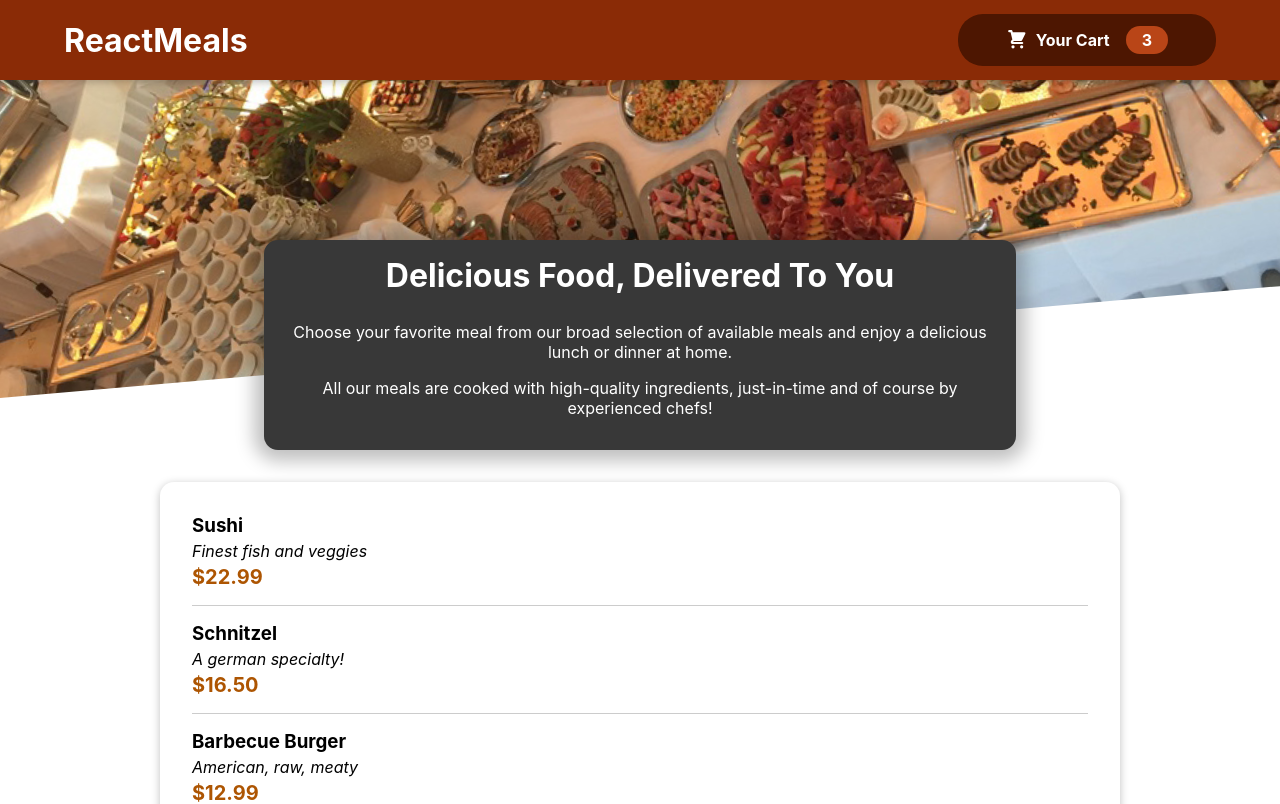
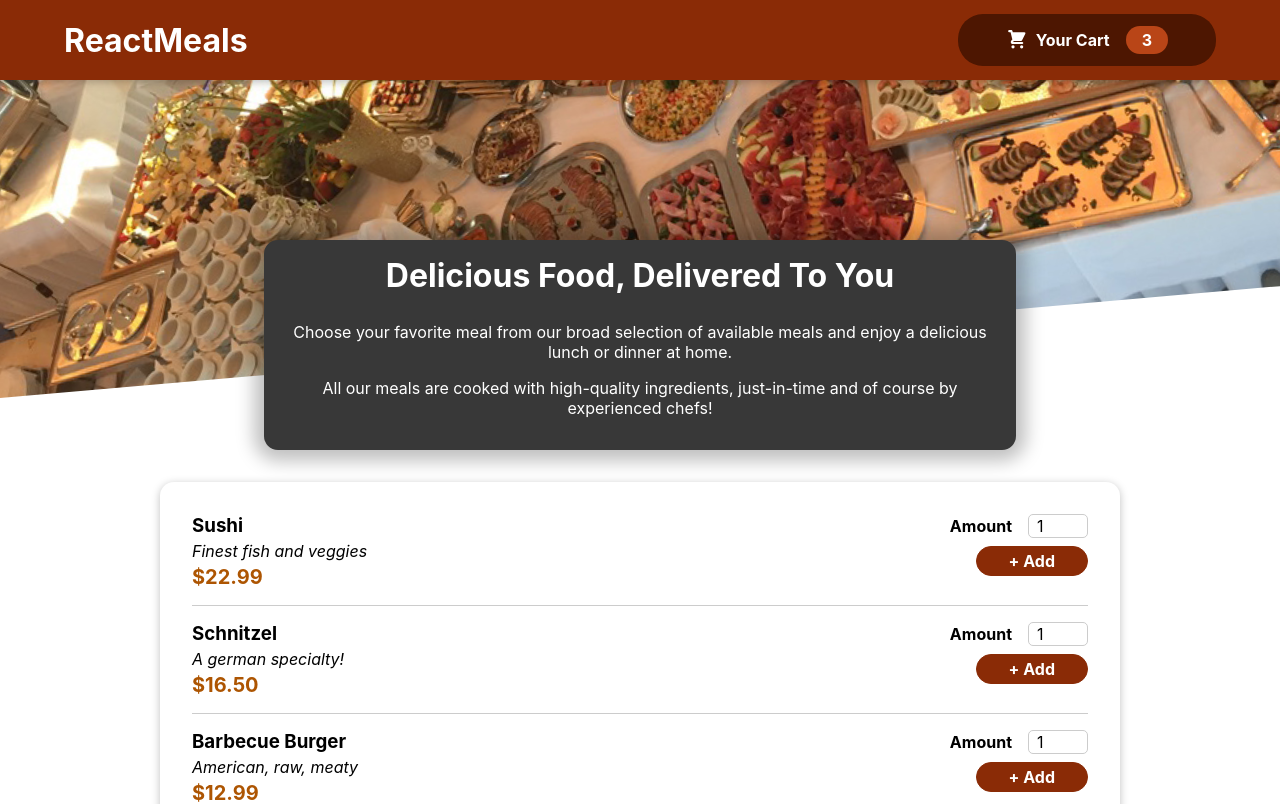
Before and after one commit to masoudChakeri/learning-react-2, a React (Create React App) app: page / in a window 1280 px wide. Shown: the top 804 px of the page. Built offline with nearby package versions, Linux system fonts and the light colour scheme.

Commit message:
add meal item form

```diff
--- a/src/Meals/MealItem/MealItem.js
+++ b/src/Meals/MealItem/MealItem.js
@@ -1,4 +1,5 @@
 import classes from "./MealItem.module.css";
+import MealItemForm from "./MealItemForm";
 
 const MealItem = (props) => {
     const price = `$${props.meal.price.toFixed(2)}`
@@ -11,7 +12,9 @@
                 <div className={classes.price}>{price}</div>
             </div>
 
-            <div></div>
+            <div>
+                <MealItemForm/>
+            </div>
         </li>
     )
 }
--- /dev/null
+++ b/src/Meals/MealItem/MealItemForm.js
@@ -0,0 +1,20 @@
+import classes from "./MealItemForm.module.css";
+import Input from "../../UI/Input";
+
+const MealItemForm = (props) => {
+    return (
+        <form className={classes.form}>
+            <Input label="Amount" input={{
+                id: "amount",
+                type: "number",
+                min: 1,
+                max: 5,
+                step: 1,
+                defaultValue: 1
+            }}/>
+            <button>+ Add</button>
+        </form>
+    )
+}
+
+export default MealItemForm
--- /dev/null
+++ b/src/Meals/MealItem/MealItemForm.module.css
@@ -0,0 +1,20 @@
+.form {
+    text-align: right;
+}
+
+.form button {
+    font: inherit;
+    cursor: pointer;
+    background-color: #8a2b06;
+    border: 1px solid #8a2b06;
+    color: white;
+    padding: 0.25rem 2rem;
+    border-radius: 20px;
+    font-weight: bold;
+}
+
+.form button:hover,
+.form button:active {
+    background-color: #641e03;
+    border-color: #641e03;
+}
--- /dev/null
+++ b/src/UI/Input.js
@@ -0,0 +1,12 @@
+import classes from "./Input.module.css";
+
+const Input = (props) => {
+    return (
+        <div className={classes.input}>
+            <label htmlFor={props.input.id}>{props.label}</label>
+            <input {...props.input}/>
+        </div>
+    )
+}
+
+export default Input
--- /dev/null
+++ b/src/UI/Input.module.css
@@ -0,0 +1,18 @@
+.input {
+    display: flex;
+    align-items: center;
+    margin-bottom: 0.5rem;
+}
+
+.input label {
+    font-weight: bold;
+    margin-right: 1rem;
+}
+
+.input input {
+    width: 3rem;
+    border-radius: 5px;
+    border: 1px solid #ccc;
+    font: inherit;
+    padding-left: 0.5rem;
+}
```
